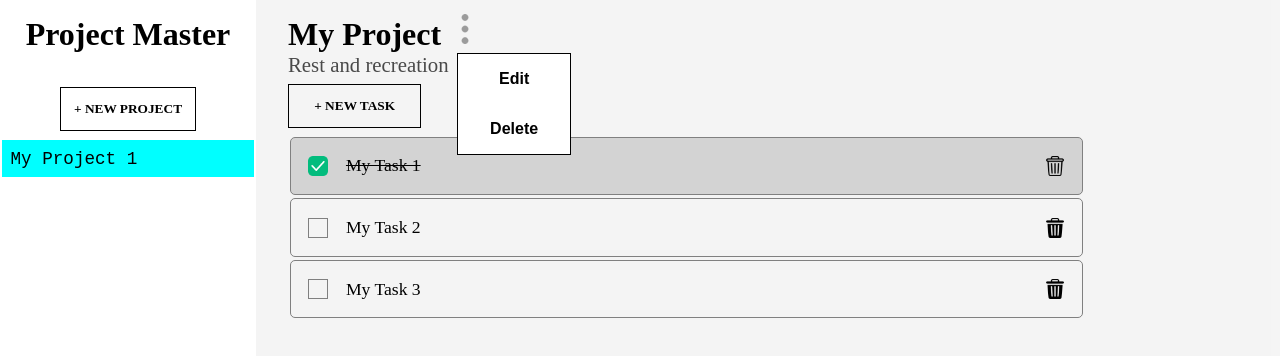
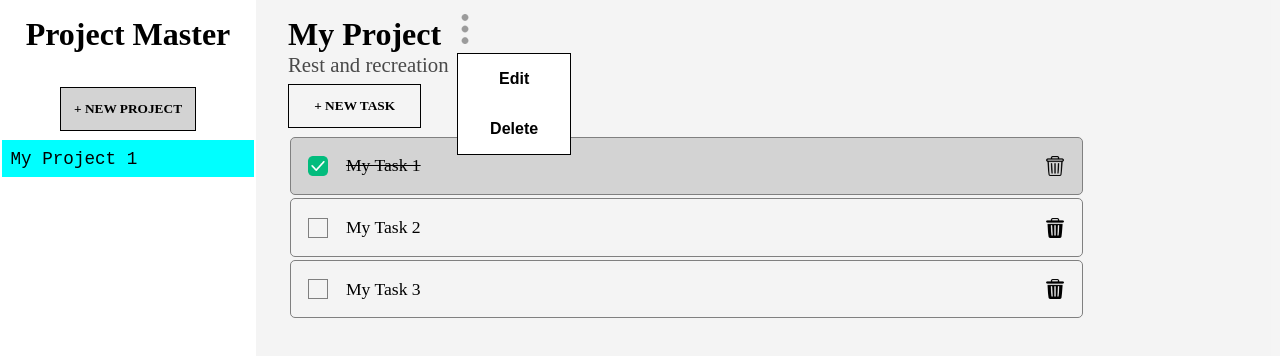
Before and after one commit to Jmalik9421/odin-project_to-do3, a website built with webpack: page src/index.html in a window 1280 px wide. In both pictures the pointer is over the button "+ NEW PROJECT". Built offline with nearby package versions, Linux system fonts and the light colour scheme.

Commit message:
all btns styling fixed and made consistent

```diff
--- a/src/assets/style.css
+++ b/src/assets/style.css
@@ -5,6 +5,9 @@
 }
 ul li {
     list-style-type: none;
+}
+button:hover {
+    cursor: pointer;
 }
 
 #app-container {
@@ -36,7 +39,6 @@ ul li {
 }
 #project-list li:hover {
     background-color: lightgrey;
-    cursor: pointer;
 }
 #task-container {
     display: flex;
@@ -116,6 +118,9 @@ ul li {
     margin: 0.5em 0;
     min-width: 10em;
 }
+.text-btn:hover {
+    background-color: lightgray;
+}
 .title {
     text-align: center;
     margin: 0.5em 0;
@@ -174,6 +179,5 @@ ul li {
     border: none;
 }
 .options-menu button:hover {
-    cursor: pointer;
     background-color: lightgrey;
 }
```
Also changed, not shown: dist/main.bundle.js, 1 other file.
